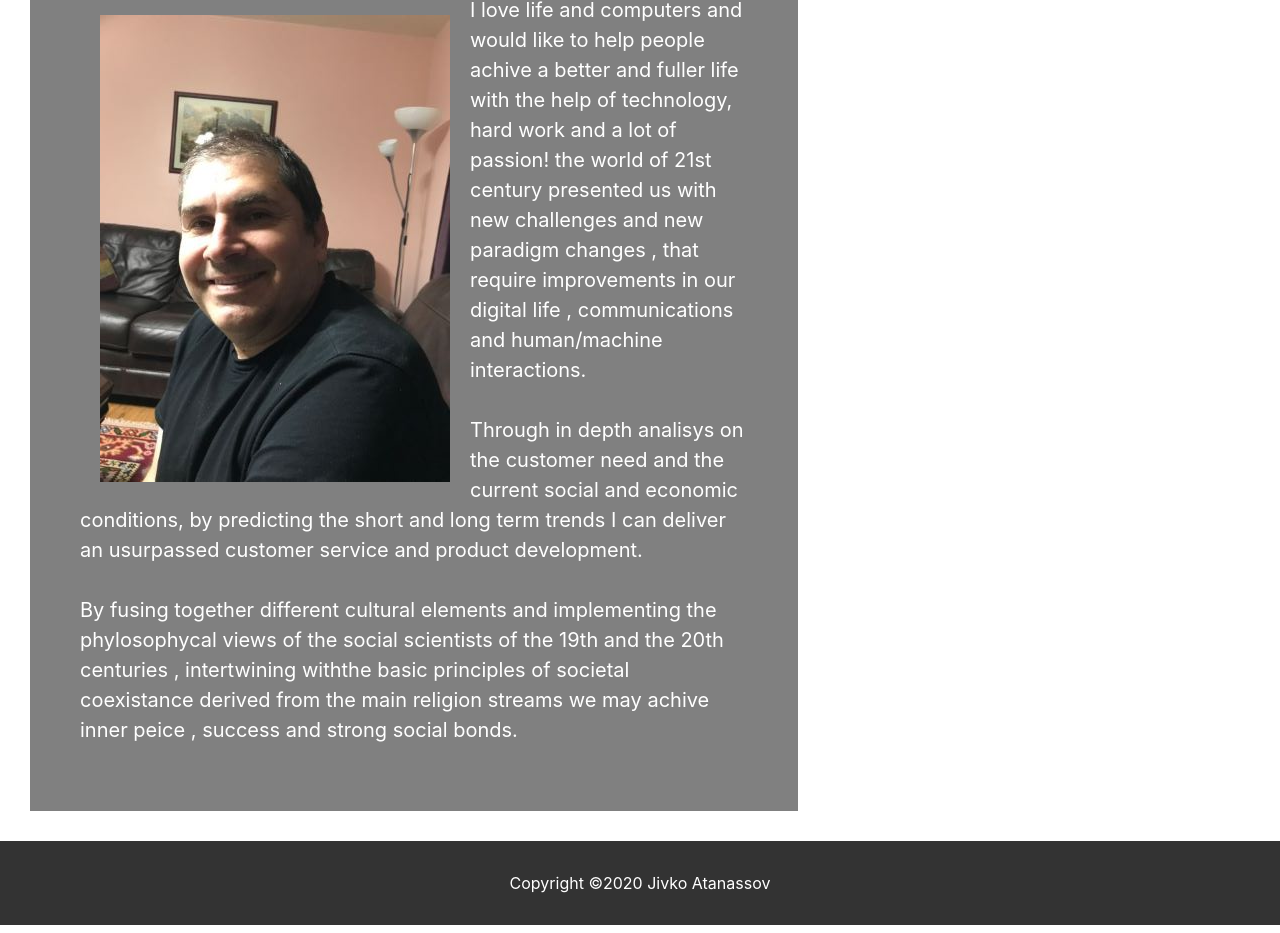
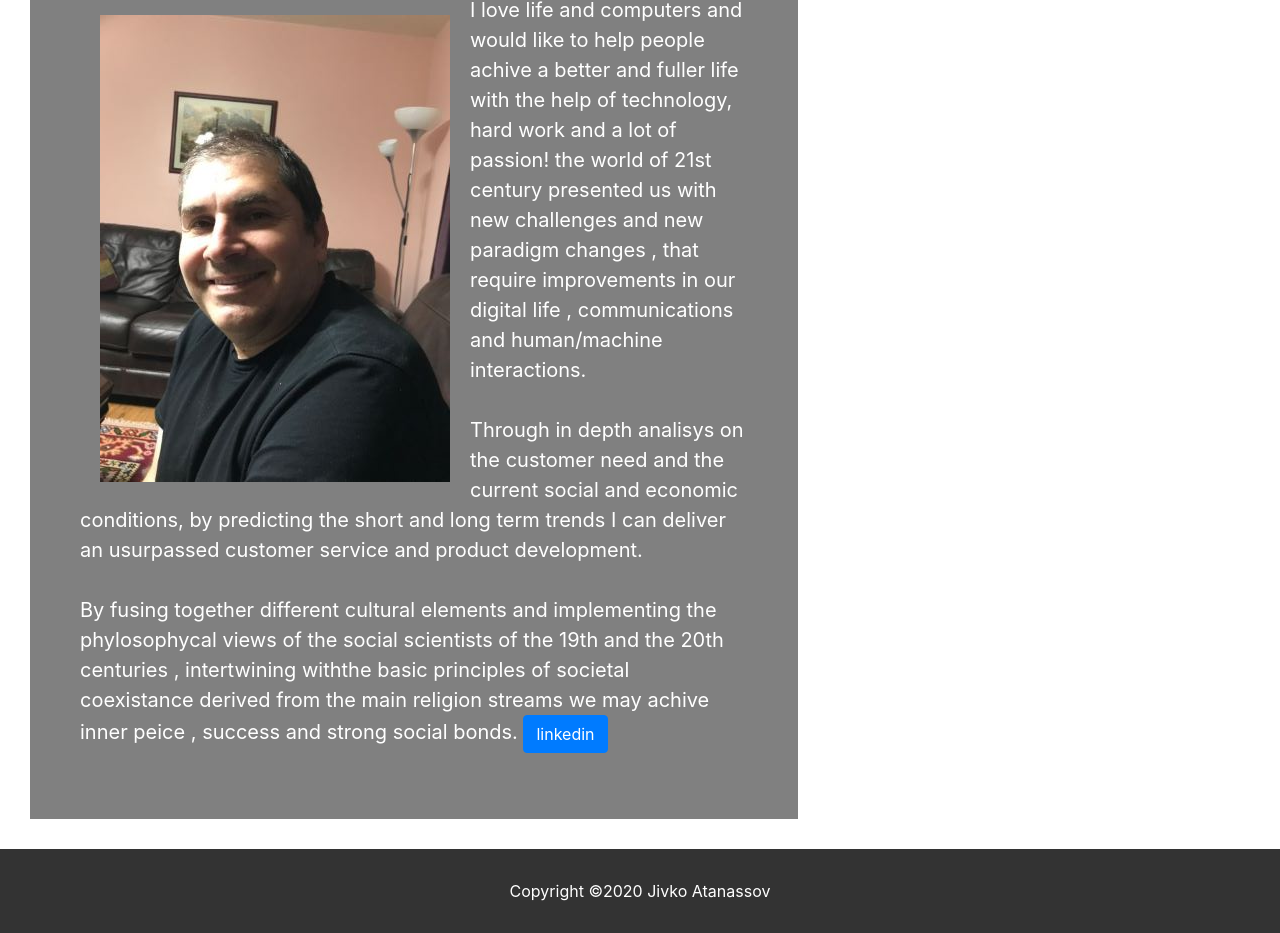
Before and after one commit to zhim57/portfolio2, a plain HTML site: page index.html in a window 1280 px wide. Shown: the part 240-1173 px from the top of the page. Drawn offline with nearby package versions, Linux system fonts and the light colour scheme.

Commit message:
added a linkedin button-link

```diff
--- a/index.html
+++ b/index.html
@@ -64,6 +64,7 @@
                         social scientists of the 19th and the 20th centuries , intertwining withthe basic principles of
                         societal coexistance derived from the main religion streams we may achive inner peice , success
                         and strong social bonds.
+                        <a class="btn btn-primary" href="https://www.linkedin.com/in/jivko-atanassov-542b4112/" role="button">linkedin</a>
                     </p>
                 </div>
             </div>
```
Also changed, not shown: Assets/css/style.css (+1 -13 lines).
